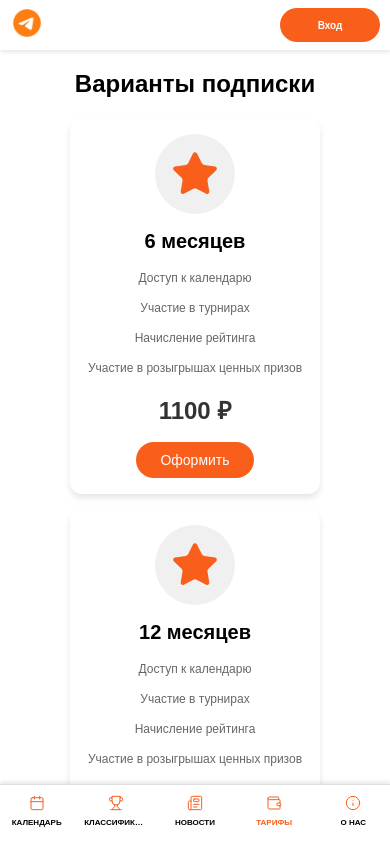
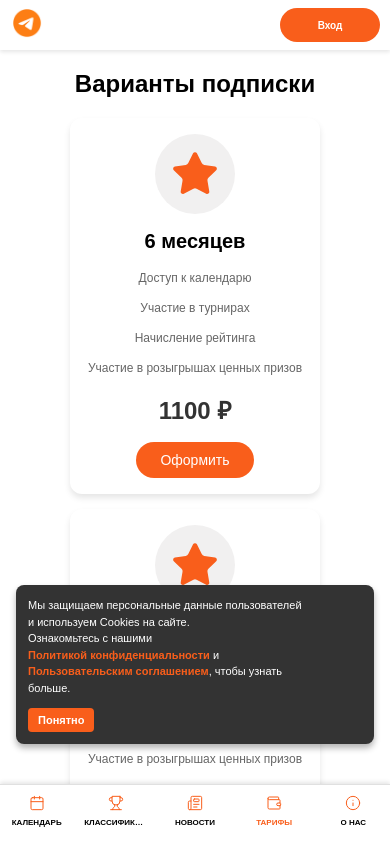
Before and after one commit to ksiim/ace, a React (Vite) app in the folder frontend/: page /subscription in a window 390 px wide. Built offline with nearby package versions, Linux system fonts and the light colour scheme.

Commit message:
added cookies push

```diff
--- a/frontend/src/App.tsx
+++ b/frontend/src/App.tsx
@@ -1,4 +1,4 @@
-import './App.css'
+import './App.css';
 import { BrowserRouter as Router, Route, Routes } from 'react-router-dom';
 import Home from './pages/Home/Home.tsx';
 import Registration from './pages/Registration/Registration.tsx';
@@ -13,29 +13,32 @@ import AdminPanel from './pages/AdminPanel/AdminPanel.tsx';
 import CreateNews from './pages/CreateNews/CreateNews.tsx';
 import Trainers from './pages/Trainers/Trainers.tsx';
 import ResetPasswordPage from './pages/ResetPasswordPage/ResetPasswordPage.tsx';
+import Cookies from './components/Cookies/Cookies.tsx';
 
 function App() {
-
-  return (
-    <Router>
-      <Routes>
-        <Route path={'/admin'} element={<AdminPanel/>} />
-        <Route path={'/create-news/:newsId?'} element={<CreateNews/>} />
-        <Route path={'/'} element={<Home/>} />
-        <Route path={'/login'} element={<LoginPage/> } />
-        <Route path={"/reset-password"} element={<ResetPasswordPage />} />
-        <Route path={'/profile'} element={<Profile/>} />
-        <Route path={'/registration'} element={<Registration/>} />
-        <Route path={'/subscription'} element={<Subscription/>} />
-        <Route path={'/news'} element={<News/>} />
-        <Route path={'/schedule'} element={<Calendar/>} />
-        <Route path={'/trainers'} element={<Trainers/>}/>
-        <Route path="/tournaments/:tournamentId" element={<TournamentPage />} />
-        <Route path={'/rating'} element={<Rating/>} />
-        <Route path="*" element={<div>404 Not Found</div>} />
-      </Routes>
-    </Router>
-  )
+    return (
+        <Router>
+            <div>
+                <Routes>
+                    <Route path={'/admin'} element={<AdminPanel />} />
+                    <Route path={'/create-news/:newsId?'} element={<CreateNews />} />
+                    <Route path={'/'} element={<Home />} />
+                    <Route path={'/login'} element={<LoginPage />} />
+                    <Route path={'/reset-password'} element={<ResetPasswordPage />} />
+                    <Route path={'/profile'} element={<Profile />} />
+                    <Route path={'/registration'} element={<Registration />} />
+                    <Route path={'/subscription'} element={<Subscription />} />
+                    <Route path={'/news'} element={<News />} />
+                    <Route path={'/schedule'} element={<Calendar />} />
+                    <Route path={'/trainers'} element={<Trainers />} />
+                    <Route path={'/tournaments/:tournamentId'} element={<TournamentPage />} />
+                    <Route path={'/rating'} element={<Rating />} />
+                    <Route path={'*'} element={<div>404 Not Found</div>} />
+                </Routes>
+                <Cookies />
+            </div>
+        </Router>
+    );
 }
 
-export default App
+export default App;
--- /dev/null
+++ b/frontend/src/components/Cookies/Cookies.module.css
@@ -0,0 +1,43 @@
+.cookieContainer {
+    position: fixed;
+    bottom: 16px;
+    left: 16px;
+    right: 16px;
+    background-color: #333;
+    color: #fff;
+    padding: 16px;
+    border-radius: 8px;
+    box-shadow: 0 4px 6px rgba(0, 0, 0, 0.3);
+    z-index: 50;
+    max-width: 448px;
+    margin: 0 auto;
+}
+
+.text {
+    font-size: 14px;
+    margin-bottom: 16px;
+    line-height: 1.5;
+}
+
+.link {
+    color: #60a5fa;
+    text-decoration: underline;
+}
+
+.link:hover {
+    color: #93c5fd;
+}
+
+.acceptButton {
+    background-color: #16a34a;
+    color: #fff;
+    padding: 8px 16px;
+    border-radius: 4px;
+    border: none;
+    cursor: pointer;
+    font-size: 14px;
+}
+
+.acceptButton:hover {
+    background-color: #15803d;
+}
--- /dev/null
+++ b/frontend/src/components/Cookies/Cookies.module.scss
@@ -0,0 +1,101 @@
+@charset "UTF-8";
+
+.cookieContainer {
+    position: fixed;
+    bottom: 16px;
+    left: 16px;
+    right: 16px;
+    background-color: #333;
+    color: #fff;
+    padding: 24px;
+    border-radius: 8px;
+    box-shadow: 0 4px 6px rgba(0, 0, 0, 0.3);
+    z-index: 1000;
+    max-width: 600px;
+    margin: 0 auto;
+    font-family: 'Mulish', sans-serif;
+    animation: slideUp 0.3s ease-out;
+}
+
+.text {
+    font-size: 14px;
+    line-height: 1.6;
+    margin-bottom: 16px;
+}
+
+.link {
+    color: #f95e1b;
+    text-decoration: none;
+    transition: text-decoration 0.2s ease;
+
+    &:hover {
+        text-decoration: underline;
+    }
+}
+
+.acceptButton {
+    background-color: #f95e1b;
+    color: #fff;
+    padding: 8px 16px;
+    border-radius: 4px;
+    border: none;
+    cursor: pointer;
+    font-size: 14px;
+    font-family: 'Mulish', sans-serif;
+    transition: background-color 0.2s ease;
+
+    &:hover {
+        background-color: #e54a0a;
+    }
+}
+
+@keyframes slideUp {
+    from {
+        transform: translateY(100%);
+        opacity: 0;
+    }
+    to {
+        transform: translateY(0);
+        opacity: 1;
+    }
+}
+
+/* Мобильные стили */
+@media (max-width: 768px) {
+    .cookieContainer {
+        bottom: 80px; /* Выше, чтобы не перекрывался футером */
+        padding: 16px;
+        max-width: 100%;
+    }
+
+    .text {
+        font-size: 12px;
+        margin-bottom: 12px;
+    }
+
+    .acceptButton {
+        font-size: 12px;
+        padding: 6px 12px;
+    }
+}
+
+@media (max-width: 480px) {
+    .cookieContainer {
+        bottom: 100px; /* Еще выше для маленьких экранов */
+        padding: 12px;
+    }
+
+    .text {
+        font-size: 11px;
+        line-height: 1.5;
+    }
+
+    .link {
+        font-size: 11px;
+    }
+
+    .acceptButton {
+        font-size: 11px;
+        padding: 6px 10px;
+    }
+}
--- /dev/null
+++ b/frontend/src/components/Cookies/Cookies.tsx
@@ -0,0 +1,54 @@
+import { useState, useEffect } from 'react';
+import styles from './Cookies.module.scss';
+
+function Cookies() {
+    const [isVisible, setIsVisible] = useState(false);
+
+    useEffect(() => {
+        const consent = localStorage.getItem('cookieConsent');
+        if (!consent) {
+            setIsVisible(true);
+        }
+    }, []);
+
+    const handleAccept = () => {
+        localStorage.setItem('cookieConsent', 'accepted');
+        setIsVisible(false);
+    };
+
+    if (!isVisible) return null;
+
+    return (
+        <div className={styles.cookieContainer}>
+            <p className={styles.text}>
+                Мы защищаем персональные данные пользователей <br />
+                и используем Cookies на сайте. <br />
+                Ознакомьтесь с нашими <br />
+                <a
+                    href="https://ace-deti.ru/uploads/c0e4f7f2-0c74-4f70-83dc-1fc3ae87a8ac.pdf"
+                    target="_blank"
+                    rel="noopener noreferrer"
+                    className={styles.link}
+                >
+                    Политикой конфиденциальности
+                </a>{' '}
+                и <br />
+                <a
+                    href="https://ace-deti.ru/uploads/ed19f5ac-6b6c-4fea-b3d8-ed5ad5deacb5.pdf"
+                    target="_blank"
+                    rel="noopener noreferrer"
+                    className={styles.link}
+                >
+                    Пользовательским соглашением
+                </a>
+                , чтобы узнать <br />
+                больше.
+            </p>
+            <button onClick={handleAccept} className={styles.acceptButton} aria-label="Принять использование cookies">
+                Понятно
+            </button>
+        </div>
+    );
+}
+
+export default Cookies;
--- a/frontend/src/components/Footer/Footer.tsx
+++ b/frontend/src/components/Footer/Footer.tsx
@@ -39,13 +39,6 @@ const Footer: React.FC = () => {
             Положение о платформе Эйс
           </a>
         </div>
-
-          <button
-            onClick={scrollToTop}
-            className={styles.scroll_top}
-          >
-            Вернуться наверх <ChevronUp className={styles.icon} />
-          </button>
         </div>
       </div>
     </footer>
```
